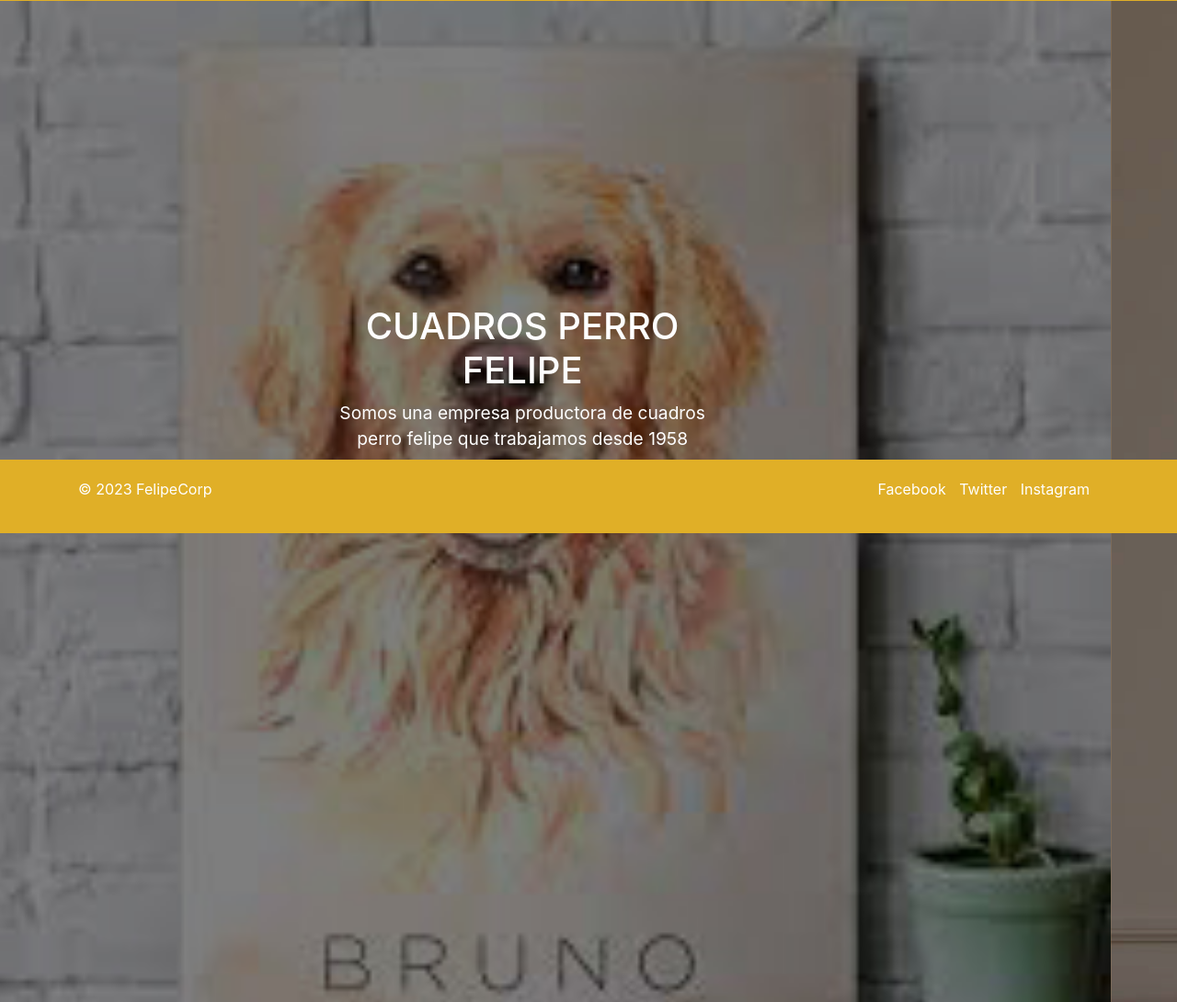
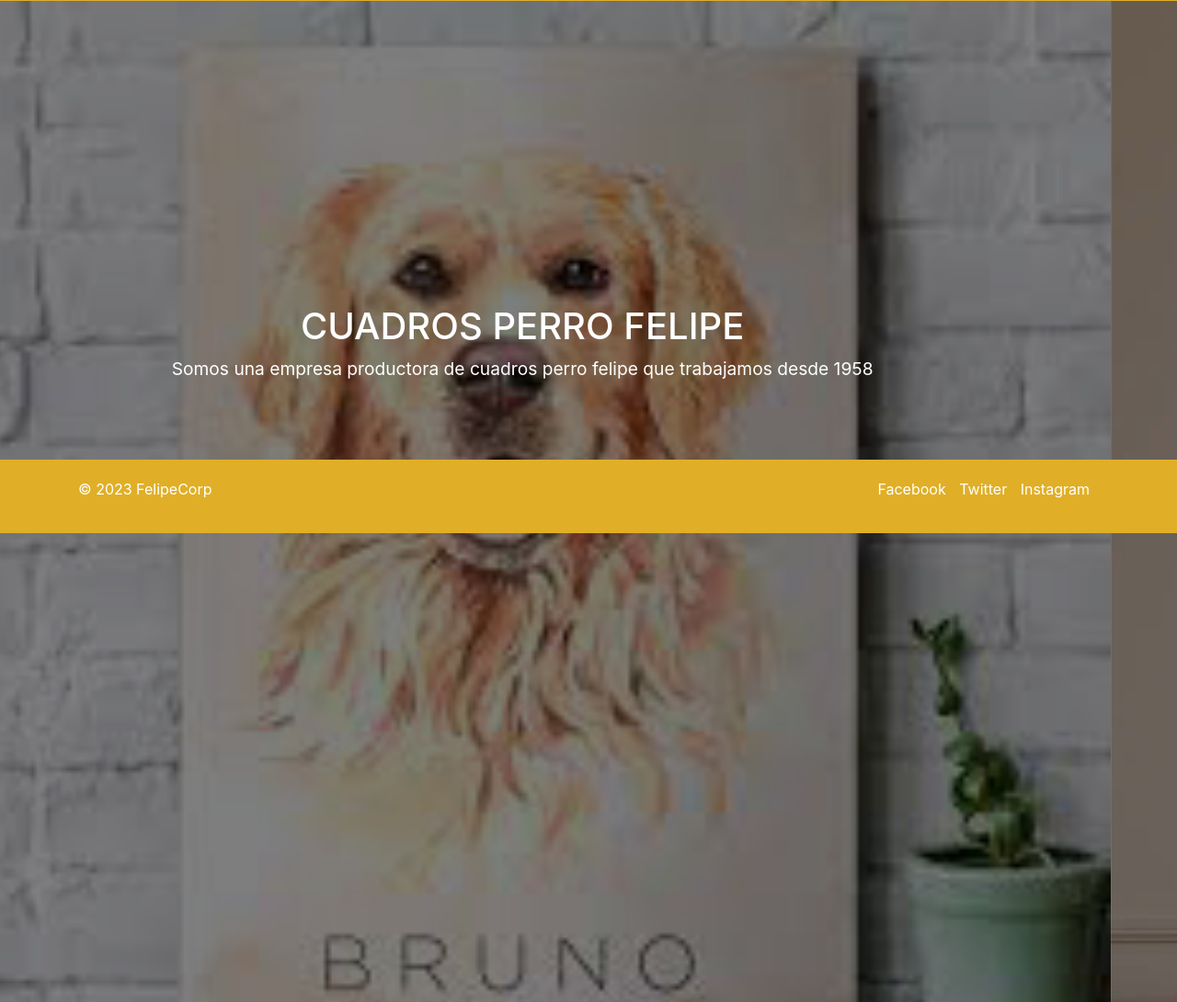
Before and after one commit to MatiasCEO/Paginas-perros-graciosos-Matias-Quispe, a plain HTML site: page index.html in a window 1280 px wide. Shown: the part 220-1310 px from the top of the page at 92% size. Drawn offline with nearby package versions, Linux system fonts and the light colour scheme.

Commit message:
index.html

```diff
--- a/index.html
+++ b/index.html
@@ -1,5 +1,6 @@
 <!DOCTYPE html>
 <html lang="es">
+
 <head>
     <meta charset="UTF-8">
     <meta name="viewport" content="width=device-width, initial-scale=1.0">
@@ -19,7 +20,7 @@
         body {
             margin: 0;
             background-color: rgb(238, 182, 108);
-            margin-bottom: 100px
+            padding-bottom: 100px;
         }
 
         .carousel-caption {
@@ -29,11 +30,12 @@
             transform: translate(-50%, -50%);
             text-align: center;
             color: #fff;
+            width: 100%;
+            z-index: 0;
         }
-
         .carousel-caption h1 {
             font-size: 2.5em;
-            color: rgb(255, 255, 255)
+            color: rgb(255, 255, 255);
         }
 
         .carousel-caption p {
@@ -47,6 +49,7 @@
             width: 100%;
             position: fixed;
             bottom: 0;
+            z-index: 1;
         }
 
         .social-links a {
@@ -55,6 +58,7 @@
         }
     </style>
 </head>
+
 <body>
 
     <!-- Header -->
@@ -68,7 +72,8 @@
     <nav class="navbar navbar-expand-lg navbar-light navbar-custom">
         <div class="container-fluid">
             <a class="navbar-brand" href="index.html">Inicio</a>
-            <button class="navbar-toggler" type="button" data-toggle="collapse" data-target="#navbarNav" aria-controls="navbarNav" aria-expanded="false" aria-label="Toggle navigation">
+            <button class="navbar-toggler" type="button" data-toggle="collapse" data-target="#navbarNav"
+                aria-controls="navbarNav" aria-expanded="false" aria-label="Toggle navigation">
                 <span class="navbar-toggler-icon"></span>
             </button>
             <div class="collapse navbar-collapse" id="navbarNav">
@@ -87,7 +92,7 @@
         </div>
     </nav>
 
-    <!-- Contenido con Bootstrap Carousel y Grid -->
+    <!-- Contenido con Bootstrap y Grid -->
     <div id="carouselExample" class="carousel slide" data-ride="carousel">
         <div class="carousel-inner">
             <div class="carousel-item active">
@@ -112,7 +117,8 @@
             <div class="col-md-6">
                 <!-- Video -->
                 <div class="embed-responsive embed-responsive-16by9">
-                    <iframe class="embed-responsive-item" src="https://www.youtube.com/embed/TmjZOq8hTQY" allowfullscreen></iframe>
+                    <iframe class="embed-responsive-item" src="https://www.youtube.com/embed/TmjZOq8hTQY"
+                        allowfullscreen></iframe>
                 </div>
             </div>
             <div class="col-md-6">
@@ -159,4 +165,5 @@
         });
     </script>
 </body>
+
 </html>
```
